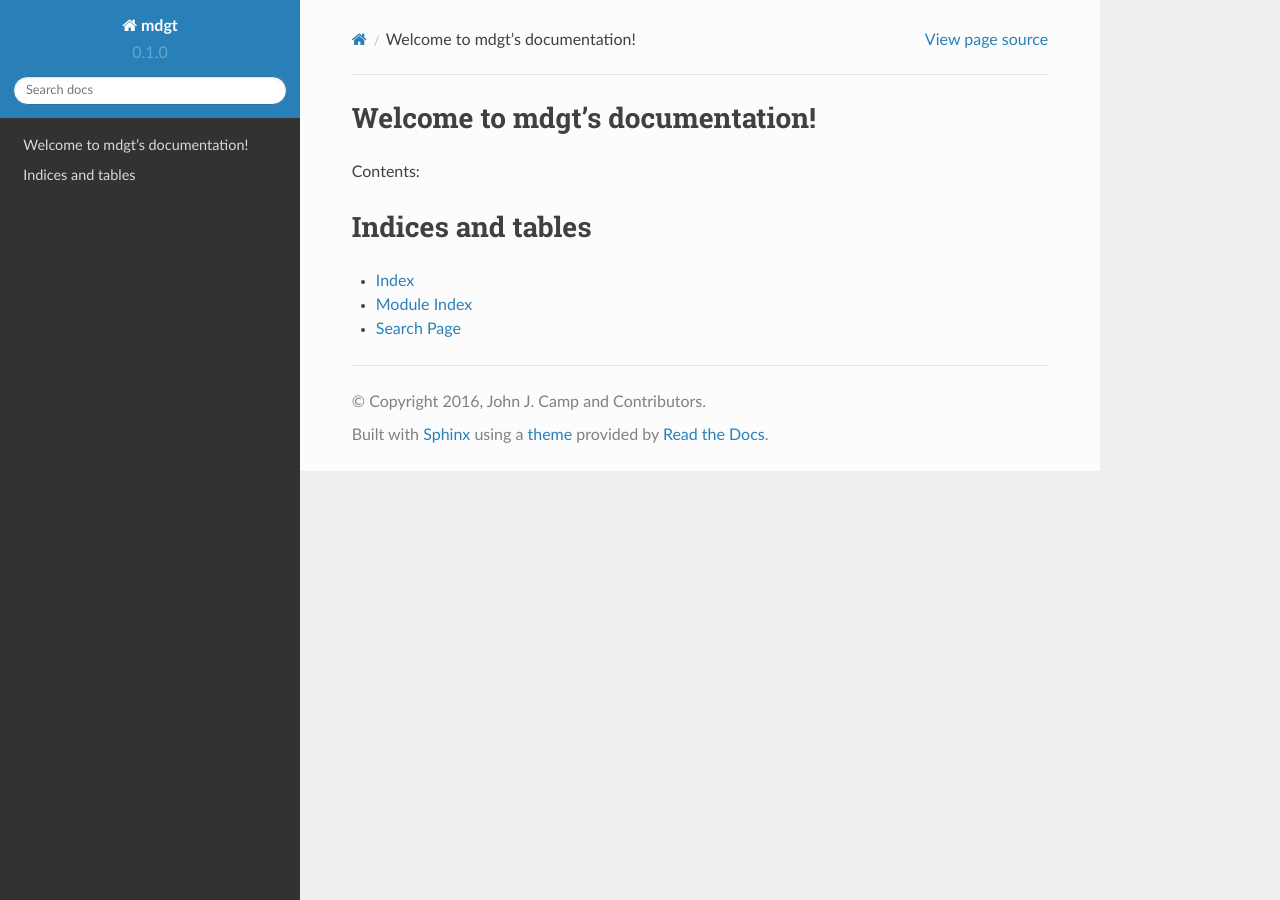
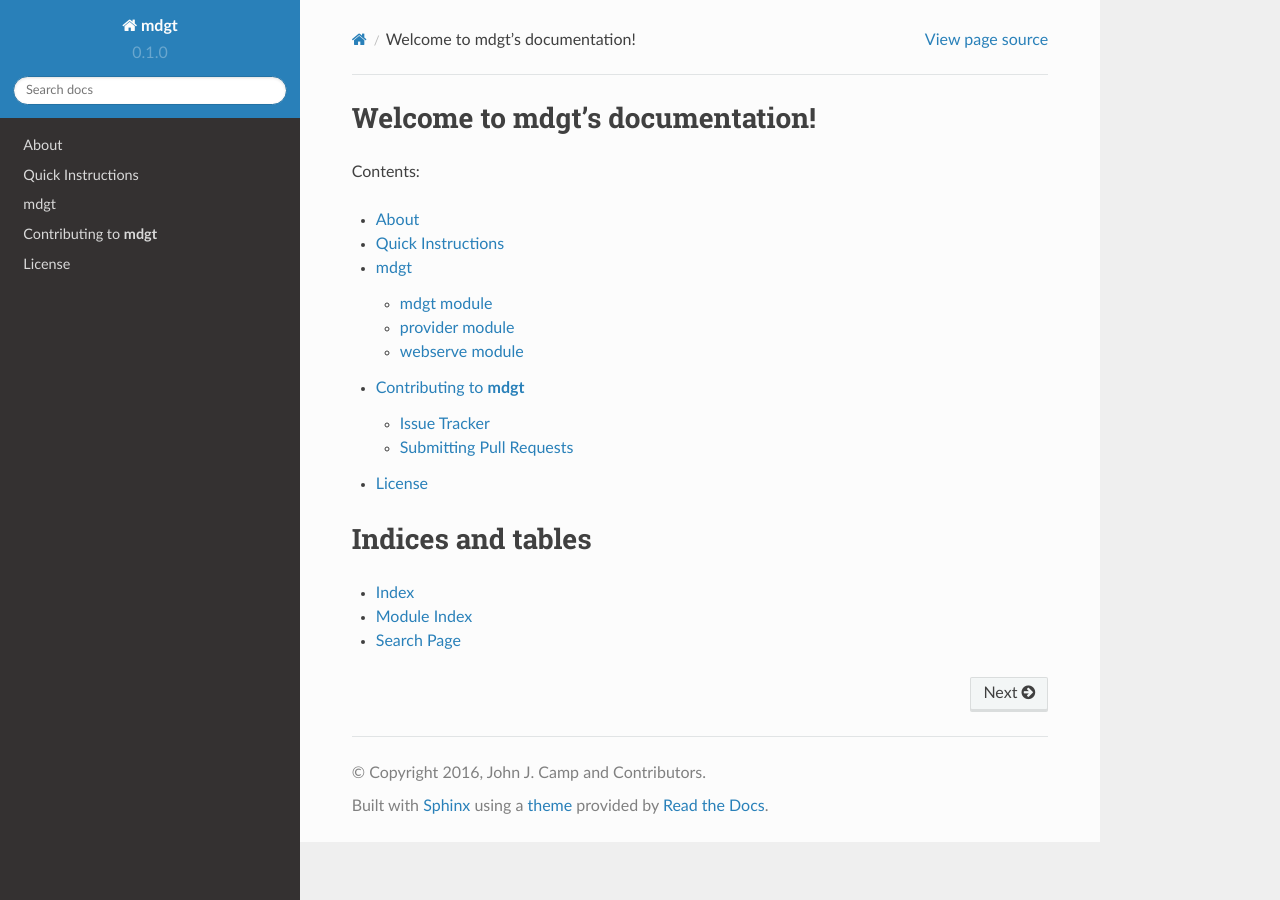
Before and after one commit to jjcamp/mdgt, a Sphinx documentation site: the page built from docs/source/index.rst, in a window 1280 px wide. Built offline with Sphinx 7.4.7 and the Read the Docs theme 2.0.0, drawn with Linux system fonts in a browser that asks for light colours.

Commit message:
Added more docs.

```diff
--- a/docs/source/conf.py
+++ b/docs/source/conf.py
@@ -43,7 +43,7 @@ templates_path = ['_templates']
 # The suffix(es) of source filenames.
 # You can specify multiple suffix as a list of string:
 # source_suffix = ['.rst', '.md']
-source_suffix = '.rst'
+source_suffix = ['.rst', '.md']
 
 # The encoding of source files.
 #source_encoding = 'utf-8-sig'
--- /dev/null
+++ b/docs/source/contributing.rst
@@ -0,0 +1 @@
+.. include:: ../../CONTRIBUTING.md
--- a/docs/source/index.rst
+++ b/docs/source/index.rst
@@ -11,6 +11,11 @@ Contents:
 .. toctree::
    :maxdepth: 2
 
+   readme
+   modules
+   contributing
+   license
+
 
 
 Indices and tables
--- /dev/null
+++ b/docs/source/license.rst
@@ -0,0 +1,4 @@
+License
+=======
+
+.. include:: ../../LICENSE.txt
--- /dev/null
+++ b/docs/source/readme.rst
@@ -0,0 +1 @@
+.. include:: ../../README.md
```
